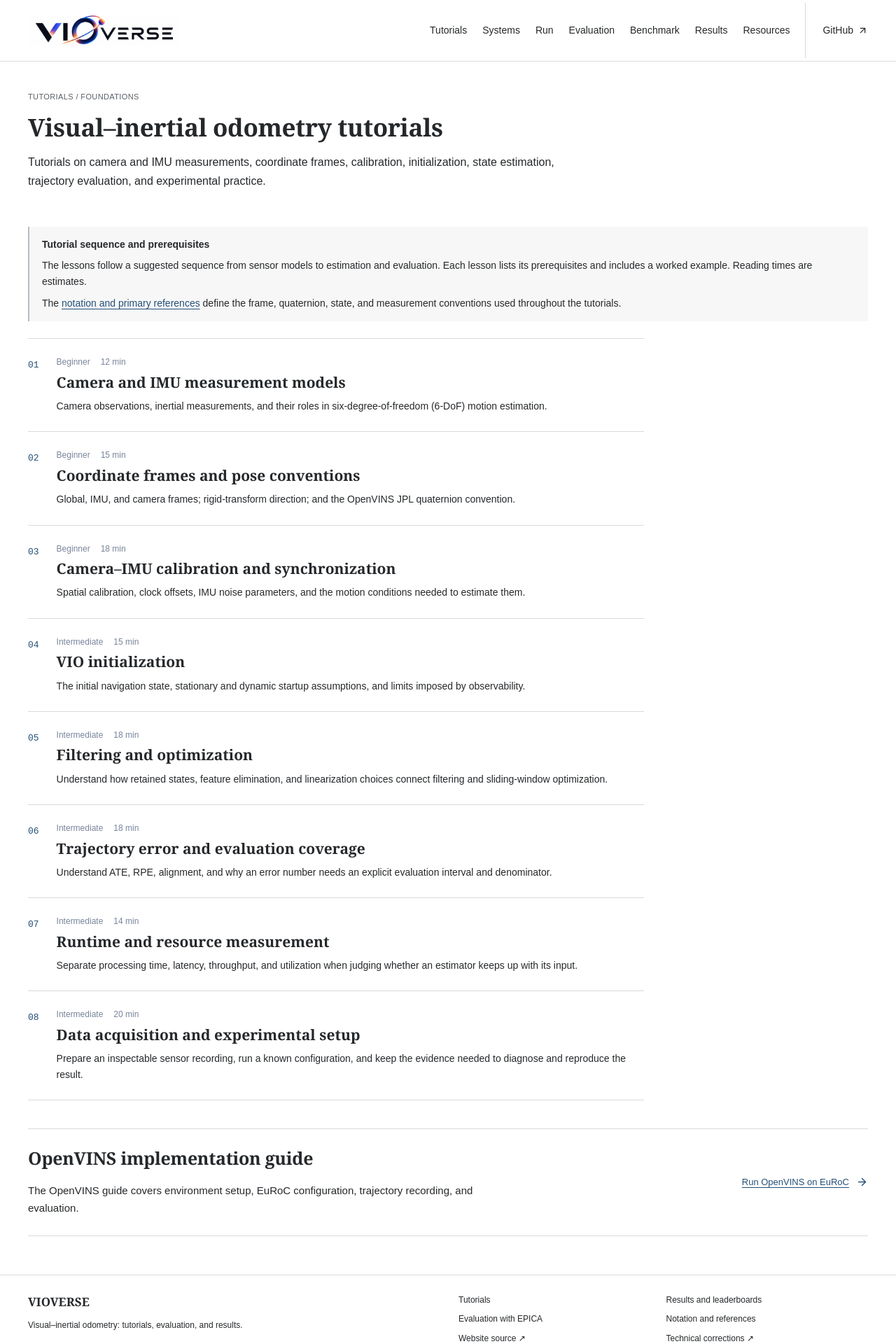
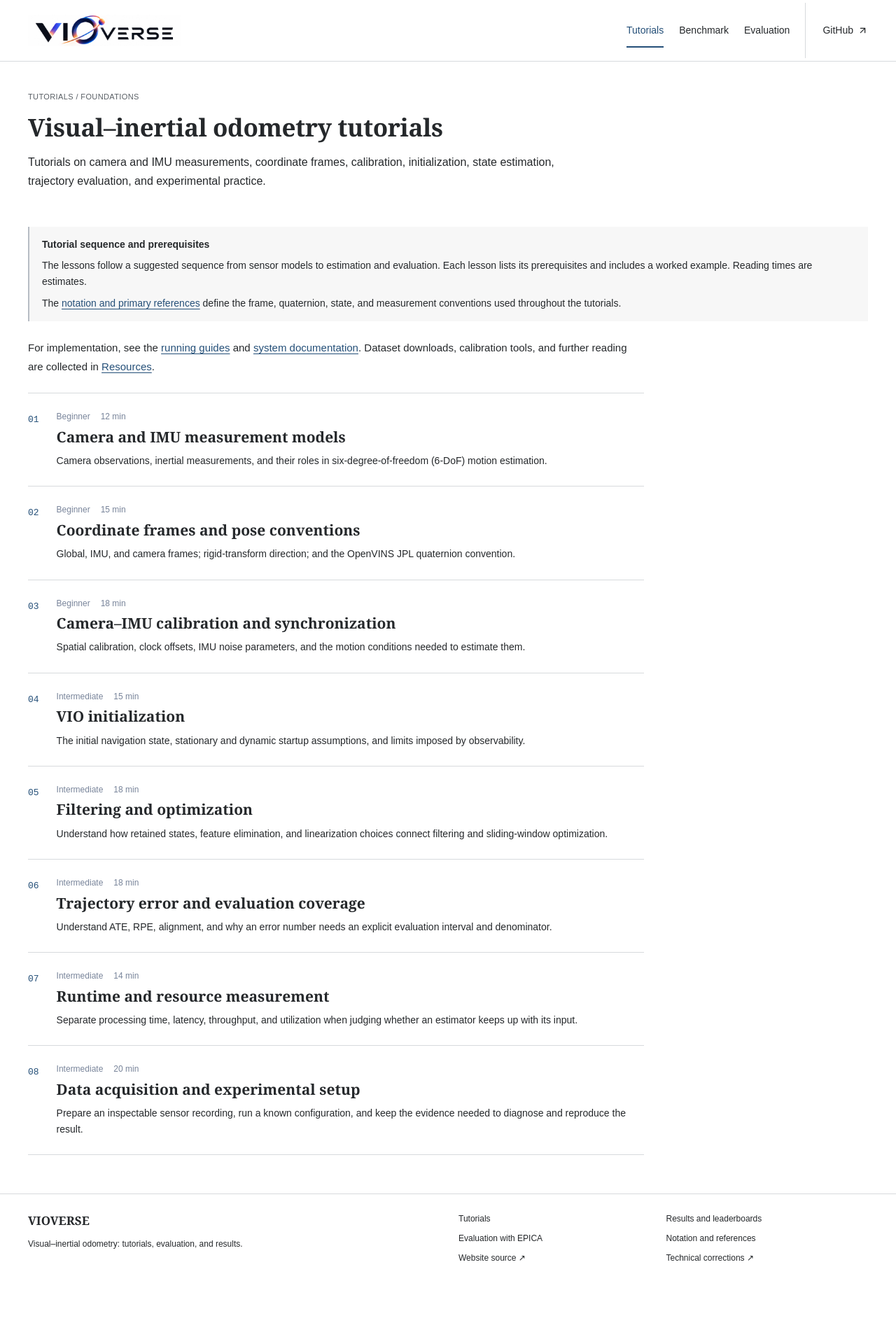
Before and after one commit to vio-bench/vio-bench.github.io, a Next.js app: page /learn in a window 1280 px wide. Shown: the top 1920 px of the page at 70% size. After the commit the page ends 1833 px from the top, so only its background shows below. Built offline with nearby package versions, Linux system fonts and the light colour scheme.

Commit message:
Reduce main navigation to three sections and GitHub

```diff
--- a/app/academic.css
+++ b/app/academic.css
@@ -69,6 +69,7 @@ a.button, a.button:hover {
 .reference-list p { margin-block: 6px; }
 .exercise { margin-top: 28px; padding: 20px; }
 .curriculum { display: block; max-width: 880px; }
+.tutorial-resources { max-width: 880px; font-size: 15px; line-height: 1.8; margin-block: 24px; }
 .lesson-card {
   border: 0;
   border-bottom: 1px solid var(--line);
--- a/app/learn/page.tsx
+++ b/app/learn/page.tsx
@@ -24,6 +24,12 @@ export default function Learn() {
             used throughout the tutorials.
           </p>
         </Callout>
+        <p className="tutorial-resources">
+          For implementation, see the <Link href="/run/">running guides</Link>{" "}
+          and <Link href="/systems/">system documentation</Link>. Dataset
+          downloads, calibration tools, and further reading are collected in{" "}
+          <Link href="/resources/">Resources</Link>.
+        </p>
         <div className="curriculum">
           {lessons.map((l, i) => (
             <Link
@@ -48,21 +54,6 @@ export default function Learn() {
             </Link>
           ))}
         </div>
-        <div
-          className="community-banner"
-          style={{ marginTop: 40, marginBottom: 0 }}
-        >
-          <div>
-            <h2>OpenVINS implementation guide</h2>
-            <p>
-              The OpenVINS guide covers environment setup, EuRoC configuration,
-              trajectory recording, and evaluation.
-            </p>
-          </div>
-          <Link className="button primary" href="/run/openvins/">
-            Run OpenVINS on EuRoC <ArrowRight size={17} />
-          </Link>
-        </div>
       </div>
     </>
   );
--- a/components/navigation.tsx
+++ b/components/navigation.tsx
@@ -3,8 +3,23 @@ import Link from "next/link";
 import { usePathname } from "next/navigation";
 import { useState } from "react";
 import { Menu, X, ArrowUpRight } from "lucide-react";
+
+const sections = [
+  {
+    label: "Tutorials",
+    href: "/learn/",
+    routes: ["/learn", "/run", "/systems", "/resources", "/references"],
+  },
+  {
+    label: "Benchmark",
+    href: "/benchmark/",
+    routes: ["/benchmark", "/results"],
+  },
+  { label: "Evaluation", href: "/evaluation/", routes: ["/evaluation"] },
+];
+
 export function Navigation() {
-  const path = usePathname();
+  const path = usePathname().replace(/\/+$/, "") || "/";
   const [open, setOpen] = useState(false);
   return (
     <>
@@ -22,31 +37,24 @@ export function Navigation() {
         className={open ? "nav is-open" : "nav"}
         aria-label="Main navigation"
       >
-        {[
-          ["Tutorials", "/learn/"],
-          ["Systems", "/systems/"],
-          ["Run", "/run/"],
-          ["Evaluation", "/evaluation/"],
-          ["Benchmark", "/benchmark/"],
-          ["Results", "/results/"],
-          ["Resources", "/resources/"],
-        ].map(
-          ([label, href]) => (
+        {sections.map(({ label, href, routes }) => {
+          const active = routes.some(
+            (route) => path === route || path.startsWith(route + "/"),
+          );
+          return (
             <Link
               key={label}
               onClick={() => setOpen(false)}
-              className={
-                path.startsWith(href) ? "active" : ""
-              }
+              className={active ? "active" : ""}
               aria-current={
-                path.startsWith(href) ? "page" : undefined
+                active ? (path === href.slice(0, -1) ? "page" : "location") : undefined
               }
               href={href}
             >
               {label}
             </Link>
-          ),
-        )}
+          );
+        })}
         <a className="github-link" href="https://github.com/vio-bench">
           GitHub <ArrowUpRight size={15} />
         </a>
```
